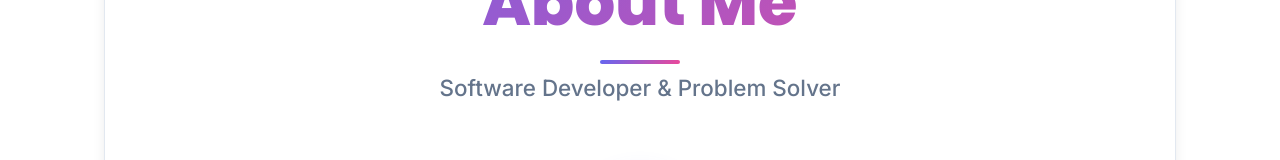
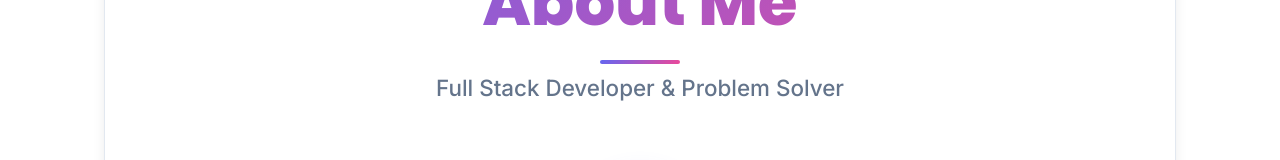
Before and after one commit to rohit-agarwal-ITT/My_Portfolio, an Angular app: page /about in a window 1280 px wide. Shown: the part 257-417 px from the top of the page. Built offline with nearby package versions, Linux system fonts and the light colour scheme.

Commit message:
Updated about component folder structure

```diff
--- a/src/app/app-routing.module.ts
+++ b/src/app/app-routing.module.ts
@@ -1,6 +1,6 @@
 import { NgModule } from '@angular/core';
 import { RouterModule, Routes } from '@angular/router';
-import { AboutComponent } from './pages/about.component';
+import { AboutComponent } from './pages/about/about.component';
 import { SkillsComponent } from './pages/skills.component';
 import { ProjectsComponent } from './pages/projects.component';
 import { ExperienceComponent } from './pages/experience.component';
--- a/src/app/app.module.ts
+++ b/src/app/app.module.ts
@@ -6,7 +6,7 @@ import { HttpClientModule } from '@angular/common/http';
 
 import { AppRoutingModule } from './app-routing.module';
 import { AppComponent } from './app.component';
-import { AboutComponent } from './pages/about.component';
+import { AboutComponent } from './pages/about/about.component';
 import { SkillsComponent } from './pages/skills.component';
 import { ProjectsComponent } from './pages/projects.component';
 import { ExperienceComponent } from './pages/experience.component';
--- a/src/app/pages/about.component.html
+++ b/src/app/pages/about/about.component.html
@@ -2,7 +2,7 @@
   <div class="about-content">
     <div class="about-header">
       <h1 class="about-title">About Me</h1>
-      <div class="about-subtitle">Software Developer & Problem Solver</div>
+      <div class="about-subtitle">Full Stack Developer & Problem Solver</div>
     </div>
 
     <div class="about-profile-pic">
--- a/src/app/pages/about.component.ts
+++ b/src/app/pages/about/about.component.ts
@@ -1,5 +1,5 @@
 import { Component, OnInit } from '@angular/core';
-import { ResumeService, PersonalInfo } from '../services/resume.service';
+import { PersonalInfo, ResumeService } from 'src/app/services/resume.service';
 
 @Component({
   selector: 'app-about',
--- a/src/app/pages/index.ts
+++ b/src/app/pages/index.ts
@@ -1,4 +1,4 @@
-export * from './about.component';
+export * from './about/about.component';
 export * from './skills.component';
 export * from './projects.component';
 export * from './experience.component';
```
Also changed, not shown: src/app/app.component.html (+4 -4 lines), src/app/pages/about/about.component.scss (renamed from src/app/pages/about.component.scss).
